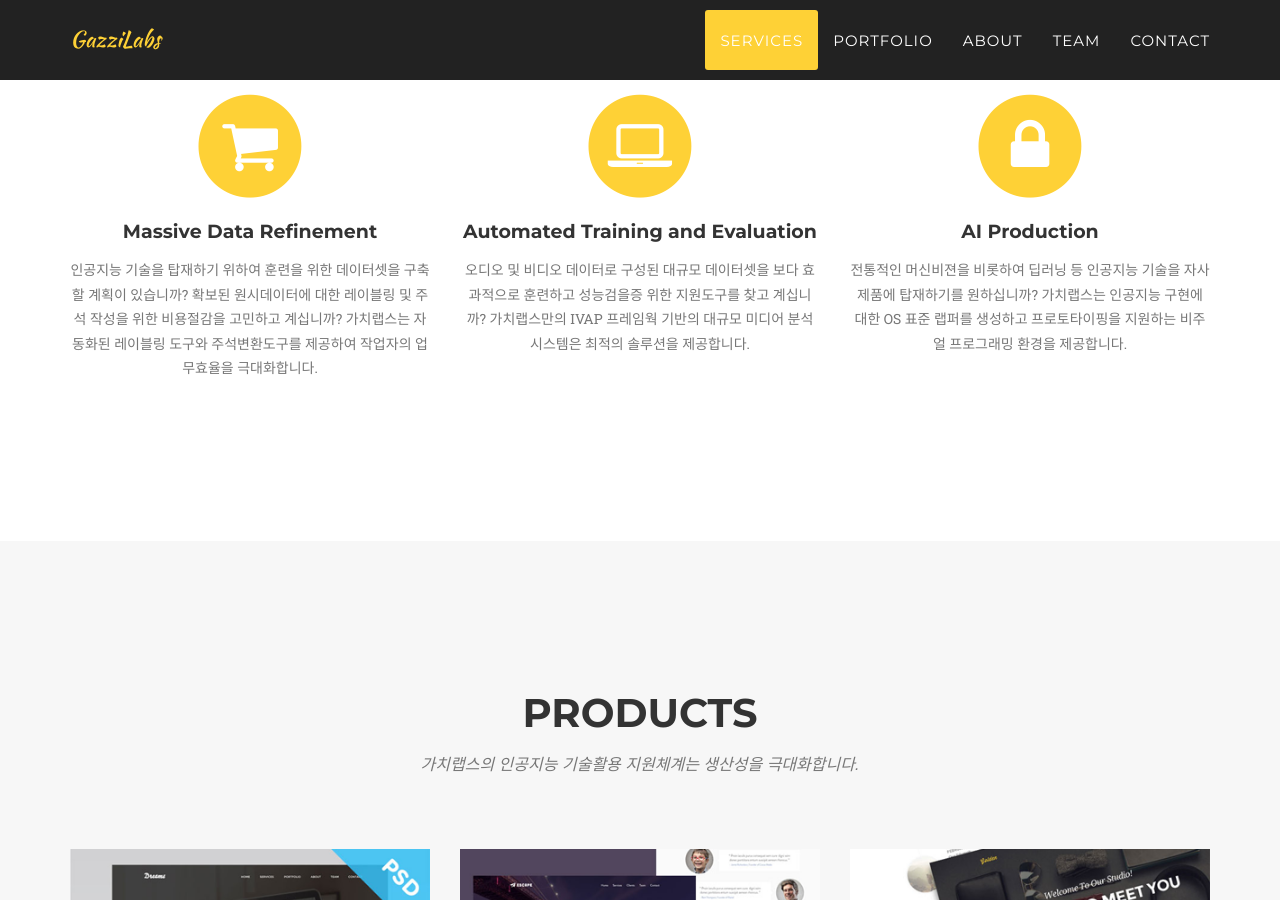
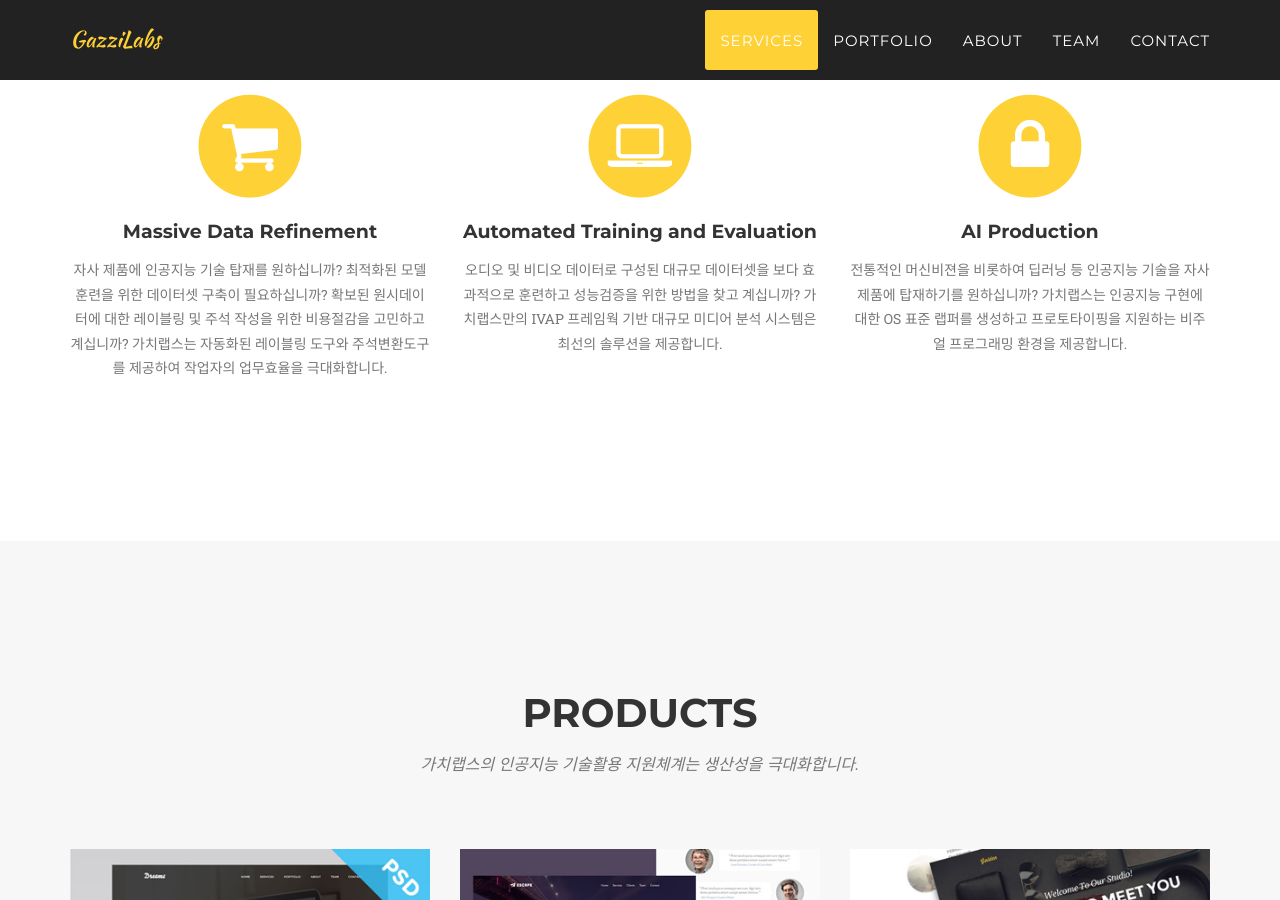
Before and after one commit to gazzilabs/gazzilabs.github.io, a Jekyll site: the page built from index.html, in a window 1280 px wide and 900 px high, scrolled down 1130 px. Built offline with Jekyll 4.4.1, drawn with Linux system fonts in a browser that asks for light colours; some web fonts are replaced.

Commit message:
etc update

```diff
--- a/_includes/services.html
+++ b/_includes/services.html
@@ -14,7 +14,7 @@
                         <i class="fa fa-shopping-cart fa-stack-1x fa-inverse"></i>
                     </span>
                     <h4 class="service-heading">Massive Data Refinement</h4>
-                    <p class="text-muted">인공지능 기술을 탑재하기 위하여 훈련을 위한 데이터셋을 구축할 계획이 있습니까? 확보된 원시데이터에 대한 레이블링 및 주석 작성을 위한 비용절감을 고민하고 계십니까? 가치랩스는 자동화된 레이블링 도구와 주석변환도구를 제공하여 작업자의 업무효율을 극대화합니다.</p>
+                    <p class="text-muted">자사 제품에 인공지능 기술 탑재를 원하십니까? 최적화된 모델 훈련을 위한 데이터셋 구축이 필요하십니까? 확보된 원시데이터에 대한 레이블링 및 주석 작성을 위한 비용절감을 고민하고 계십니까? 가치랩스는 자동화된 레이블링 도구와 주석변환도구를 제공하여 작업자의 업무효율을 극대화합니다.</p>
                 </div>
                 <div class="col-md-4">
                     <span class="fa-stack fa-4x">
@@ -22,7 +22,7 @@
                         <i class="fa fa-laptop fa-stack-1x fa-inverse"></i>
                     </span>
                     <h4 class="service-heading">Automated Training and Evaluation</h4>
-                    <p class="text-muted">오디오 및 비디오 데이터로 구성된 대규모 데이터셋을 보다 효과적으로 훈련하고 성능검을증 위한 지원도구를 찾고 계십니까? 가치랩스만의 IVAP 프레임웍 기반의 대규모 미디어 분석 시스템은 최적의 솔루션을 제공합니다.</p>
+                    <p class="text-muted">오디오 및 비디오 데이터로 구성된 대규모 데이터셋을 보다 효과적으로 훈련하고 성능검증을 위한 방법을 찾고 계십니까? 가치랩스만의 IVAP 프레임웍 기반 대규모 미디어 분석 시스템은 최선의 솔루션을 제공합니다.</p>
                 </div>
                 <div class="col-md-4">
                     <span class="fa-stack fa-4x">
```
Also changed, not shown: img/logos/client_kbs.png, img/logos/client_kbs_bw_200x50.jpg.
